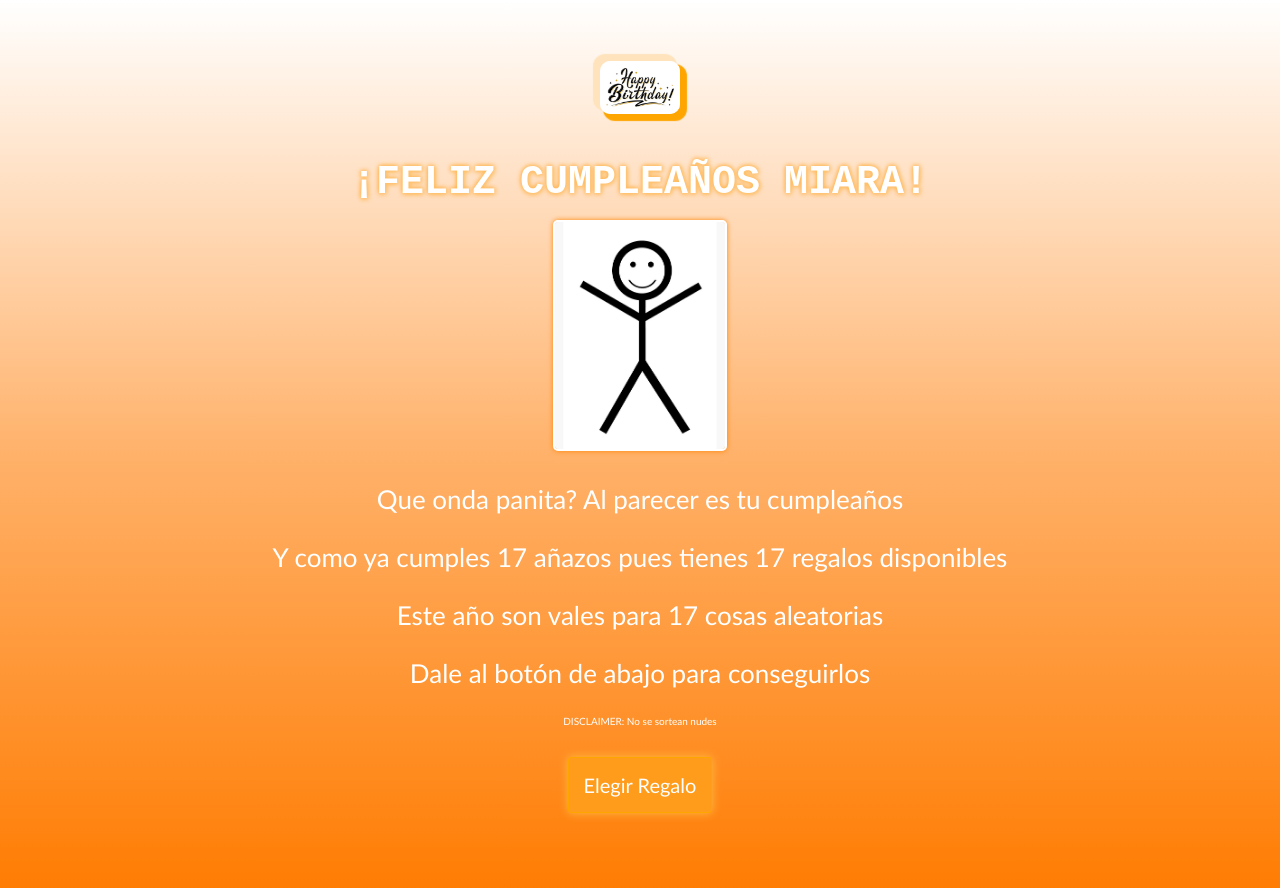
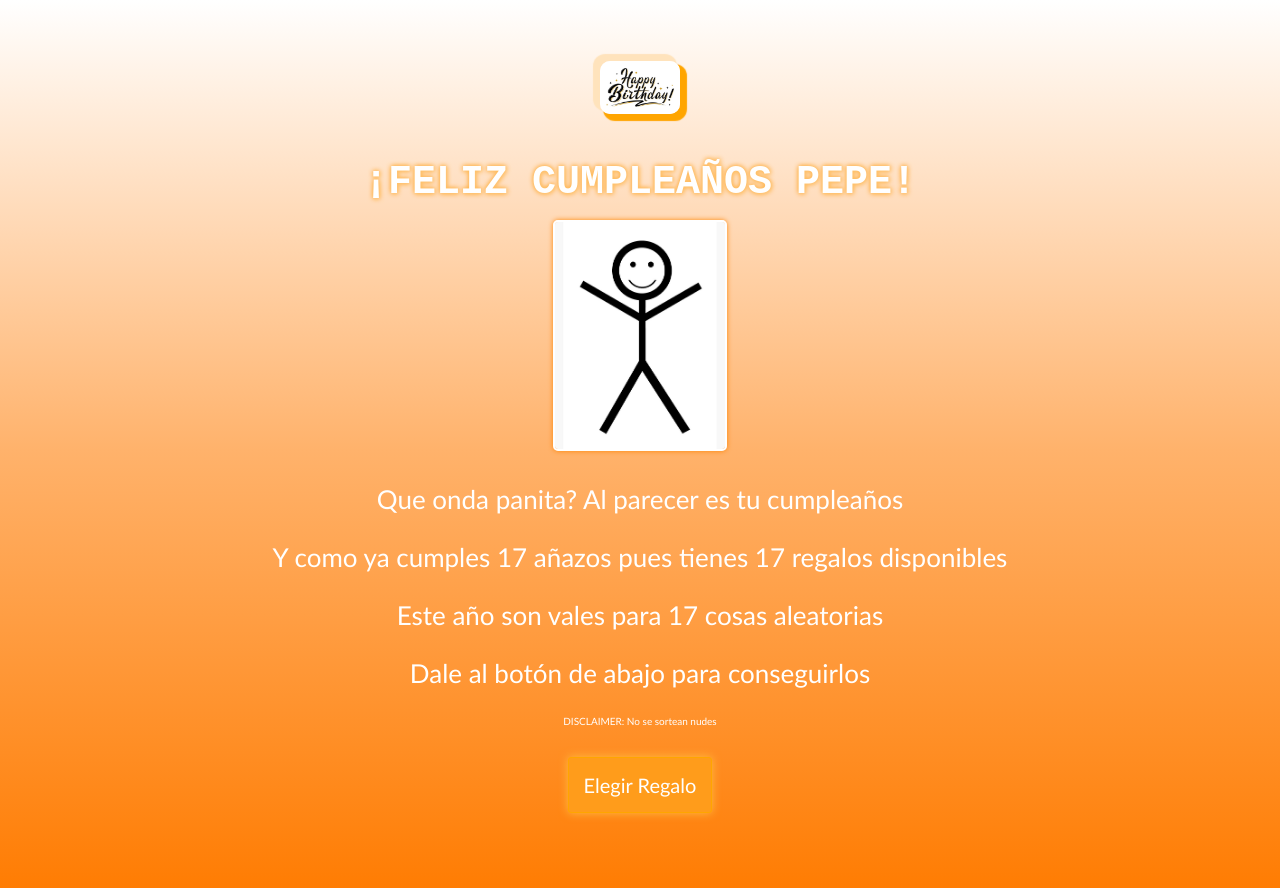
Before and after one commit to Keetha805/happy-birthday, a React (Create React App) app: page / in a window 1280 px wide. Shown: the top 888 px of the page. Built offline with nearby package versions, Linux system fonts and the light colour scheme.

Commit message:
Update Main.js

```diff
--- a/src/components/Main.js
+++ b/src/components/Main.js
@@ -6,7 +6,7 @@ import cumpleanero from '../img/imgCumpleanero.jpeg';
 
 export const Main = () => {
 
-    const nombre = "Miara"
+    const nombre = "Pepe"
     const evento = "Feliz Cumpleaños"
     const edad = 17
     const cantidad = edad
```
